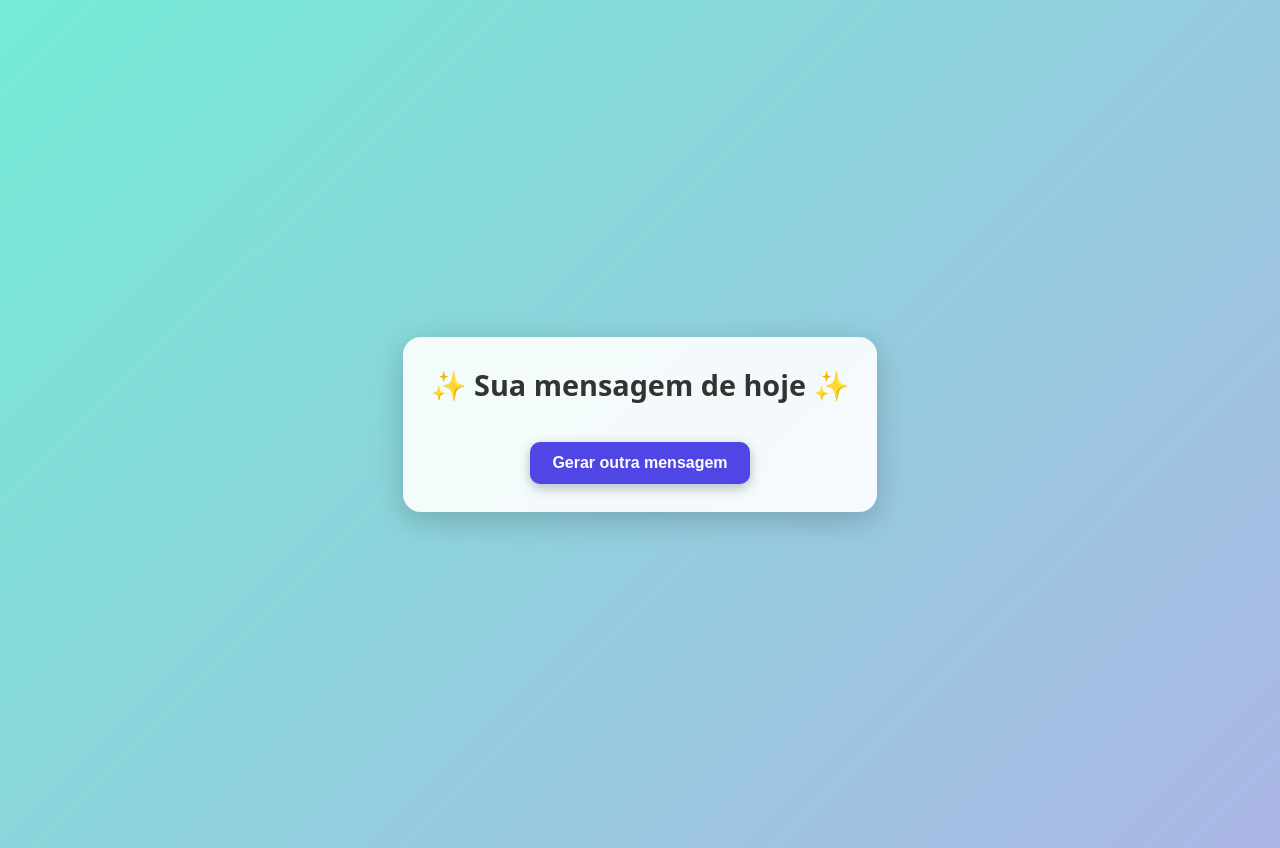
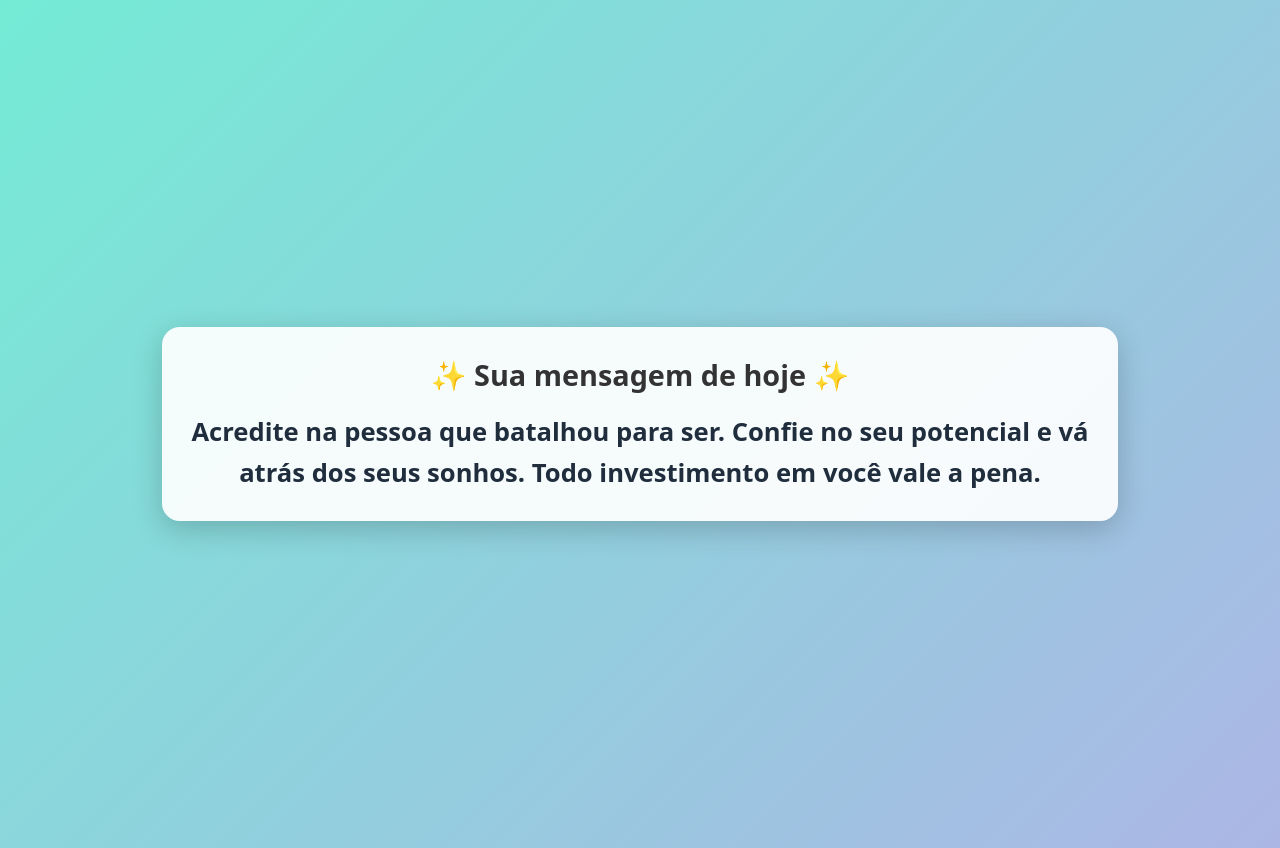
Before and after one commit to silzenstudio/SMS-test, a plain HTML site: page index.html in a window 1280 px wide. Drawn offline with Linux system fonts and the light colour scheme.

Commit message:
Update index.html

```diff
--- a/index.html
+++ b/index.html
@@ -19,7 +19,7 @@
     }
     .wrap{
       max-width:900px;
-      background: rgba(255,255,255,0.9);
+      background: rgba(255,255,255,0.92);
       padding: 28px;
       border-radius: 18px;
       box-shadow: 0 8px 30px rgba(0,0,0,.2);
@@ -36,30 +36,12 @@
       line-height:1.6;
       white-space:pre-wrap;
     }
-    button{
-      margin-top:20px;
-      padding:12px 22px;
-      border:none;
-      border-radius:10px;
-      font-size:1rem;
-      font-weight:600;
-      cursor:pointer;
-      background:#4f46e5;
-      color:#fff;
-      box-shadow:0 4px 12px rgba(0,0,0,.25);
-      transition: transform .2s ease, background .2s ease;
-    }
-    button:hover{
-      transform: scale(1.05);
-      background:#4338ca;
-    }
   </style>
 </head>
 <body>
   <div class="wrap">
     <h1>✨ Sua mensagem de hoje ✨</h1>
     <div id="mensagem"></div>
-    <button onclick="novaMensagem()">Gerar outra mensagem</button>
   </div>
 
   <script>
@@ -73,4 +55,27 @@
       `Se a vida parecer insuportável, lembre-se de que eu sempre estarei aqui para te ouvir e te ajudar no que for preciso. Nunca se esqueça de que você é muito importante pra mim!`,
       `Não desista. Geralmente é a última chave no chaveiro que abre a porta.`,
       `Não se preocupe, essa angústia que você está sentindo vai passar, a saudade vai acabar. Eu sei que agora parece que o mundo conspira contra você, mas ele gira, e em um giro desses tudo pode mudar. Então não desista, sorria. Você é mais forte do que pensa e será mais feliz do que imagina.`,
-      `Abrace e reviva todos os momentos que te fizeram feliz na estrada da vida. Para que os motivos que te fizeram ch
+      `Abrace e reviva todos os momentos que te fizeram feliz na estrada da vida. Para que os motivos que te fizeram chorar nunca tenham forças para te destruir.`,
+      `Você não é todo mundo. Você é você, único e especial. Exatamente por ser quem você é.`,
+      `Nossa existência, com todos os seus altos e baixos, com suas fases de estiagem ou de florescimento, nos permite experiências únicas, que fazem da vida uma verdadeira dádiva.`,
+      `Não ignore o pedido de socorro do seu próximo, mesmo que não haja palavras audíveis.
+A sua sensibilidade em exercício pode salvar vidas.`,
+      `Que a vida seja valorizada diariamente, porque as pessoas não sofrem apenas em setembro.`,
+      `Viver é a única chance de mudar a sua vida.`,
+      `Não tenha medo de pedir ajuda, sua vida é muito importante, não hesite.`,
+      `Acredite na pessoa que batalhou para ser. Confie no seu potencial e vá atrás dos seus sonhos. Todo investimento em você vale a pena.`,
+      `Não desista, pois, se hoje seu dia foi escuro, amanhã o sol nascerá para você!`,
+      `A vida é feita de caminhos, e o melhor caminho nunca é desistir.`,
+      `Não deixe que seus medos tomem decisões por você`
+    ];
+
+    function mostrarMensagem(){
+      const idx = Math.floor(Math.random() * mensagens.length);
+      document.getElementById("mensagem").textContent = mensagens[idx];
+    }
+
+    // dispara assim que a página carrega
+    window.onload = mostrarMensagem;
+  </script>
+</body>
+</html>
```
